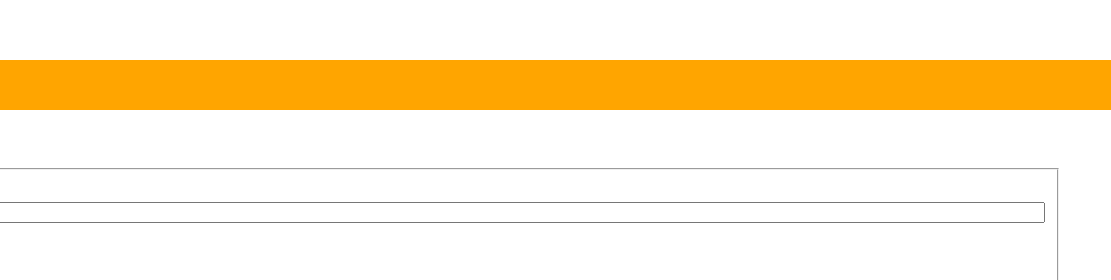
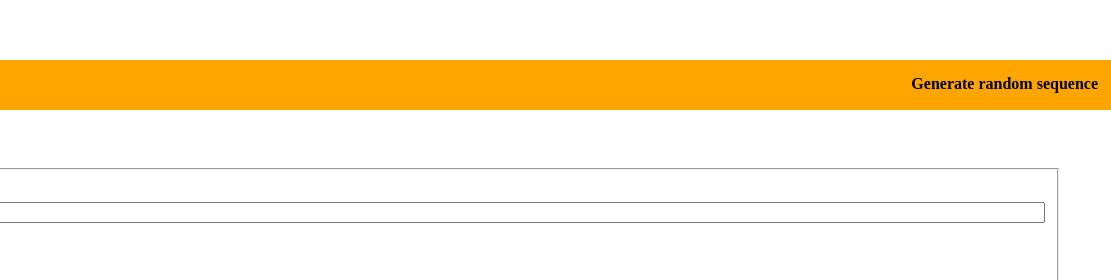
Before and after one commit to rbnfr/DNA-web, a plain HTML site: page Index.html in a window 1280 px wide. Shown: the part 153-433 px from the top of the page, 169-1280 px from the left. Drawn offline with nearby package versions, Linux system fonts and the light colour scheme.

Commit message:
Random DNA

```diff
--- a/Index.html
+++ b/Index.html
@@ -14,6 +14,7 @@
       <div class="toolvar-inner">
         <a href="Index.html"><img src="img/dna.png" class="toolbar-logo toolbar-item"></a>
         <a href="Index.html" class="toolbar-title">DNA-Web</a>
+        <a href="http://www.bioinformatics.org/sms2/random_dna.html" class="toolbar-link" target="_blank">Generate random sequence</a>
         <!-- <a class="toolbar-item toolbar-button" onclick="OpenSignInForm()" href="#">Sign-In</a> -->
         <!-- <a class="toolbar-item toolbar-button" onclick="OpenSignUpForm()" href="#">Sign-Up</a> -->
       </div>
--- a/css/index.css
+++ b/css/index.css
@@ -28,7 +28,16 @@ body, html{
   margin : 5px;
   float:left;
 }
+.toolbar-link{
+  float: right;
+  margin-top: 15px;
+  margin-right: 13px;
+  text-decoration: none;
+  height: auto;
+  color : Black;
+  font-weight: bold;
 
+}
 .toolbar-button{
   float: right;
   margin-top: 15px;
--- a/scripts/translate.js
+++ b/scripts/translate.js
@@ -12,7 +12,7 @@ $('.submit-button').click(function() {
   else if (type == "Protein") {
     // var trans = translatePROT(sequence);
     // alert("Protein");
-    $('.result').text(type);
+    $('.result').text(trans);
   }
 });
 
```
